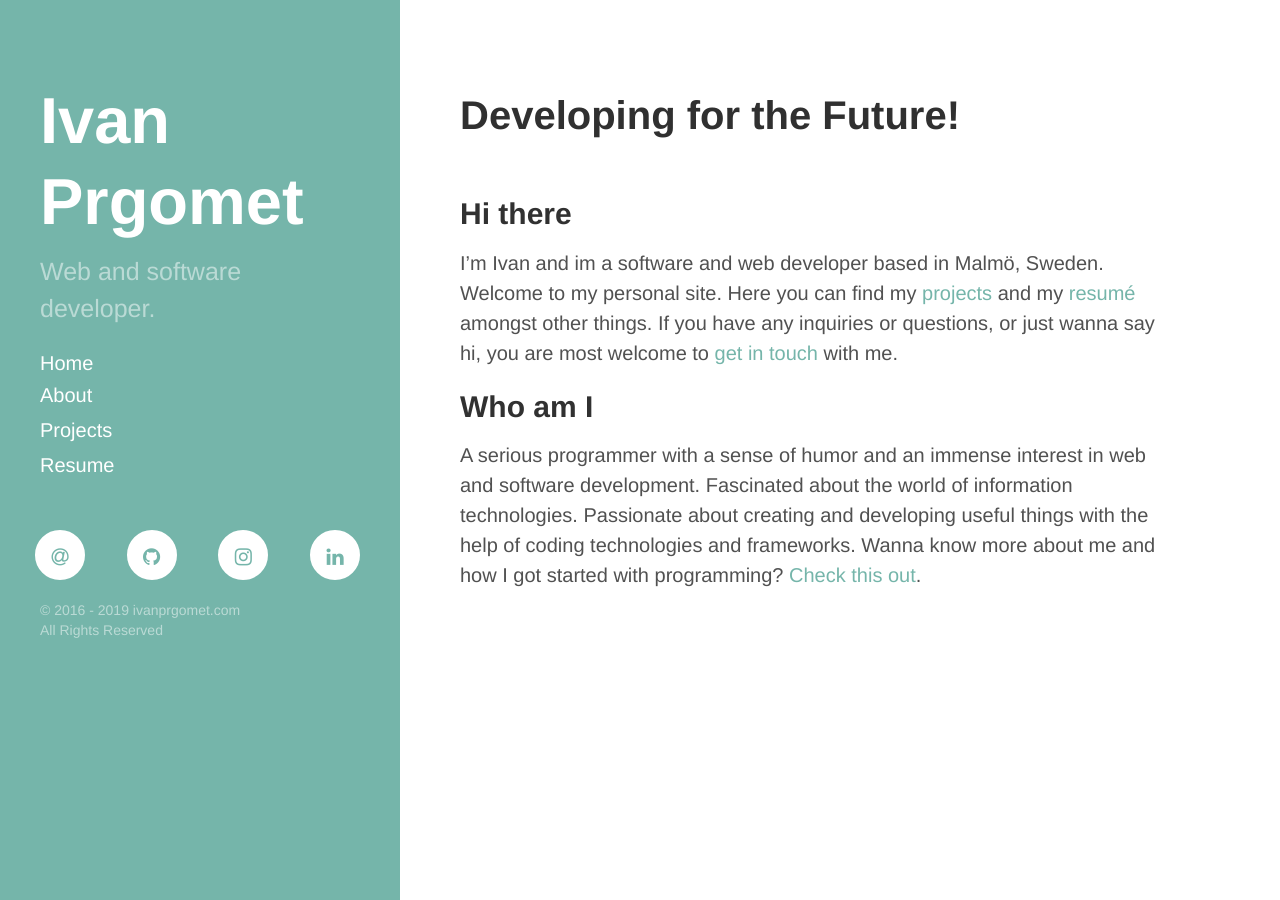
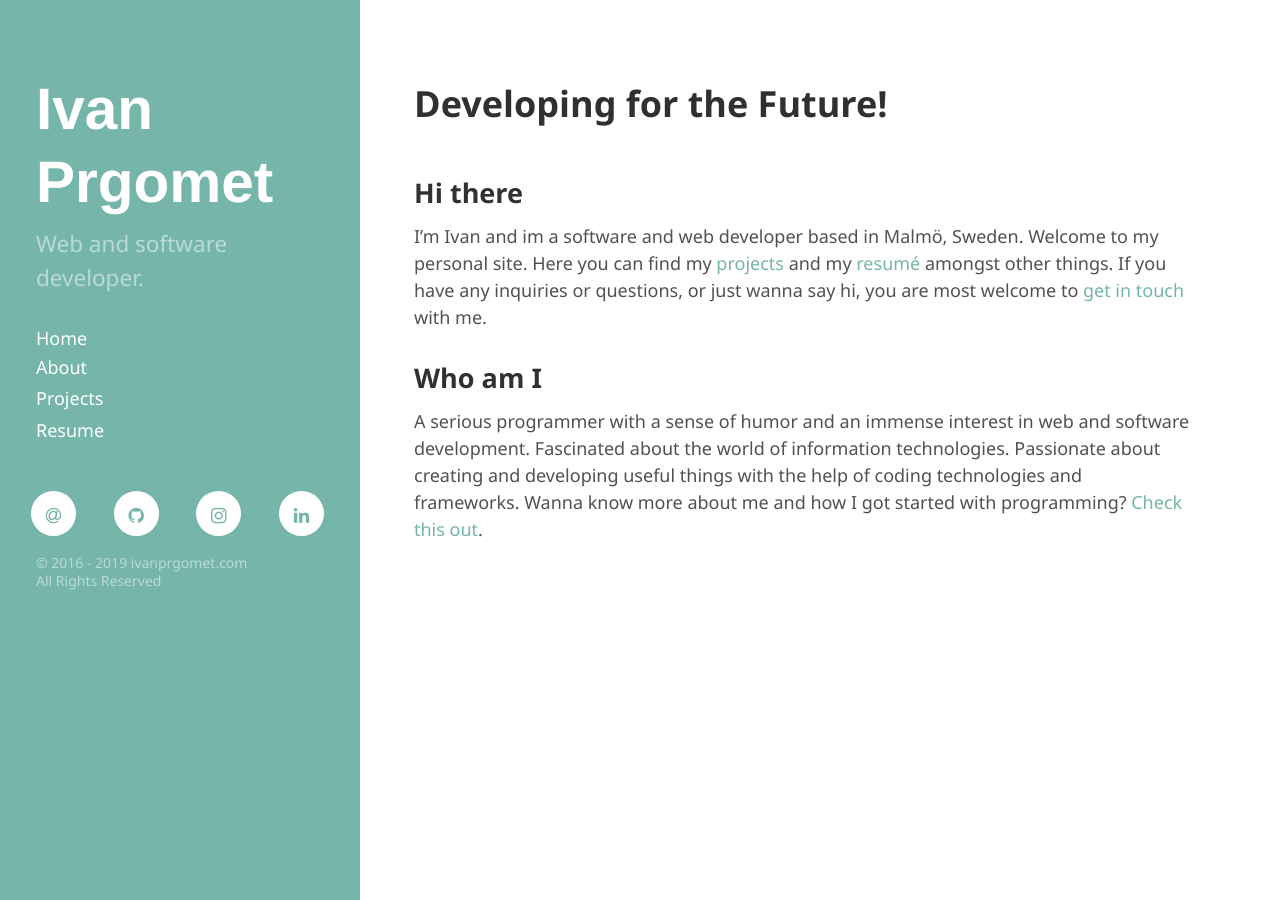
Before and after one commit to ivanprgomet-ip/ivanprgomet-ip.github.io, a Jekyll site: the page built from index.md, in a window 1280 px wide. Built offline with Jekyll 4.4.1, drawn with Linux system fonts in a browser that asks for light colours; nearby versions of some CDN libraries.

Commit message:
Font family changed and font size also.

```diff
--- a/public/css/ivanprgomet.css
+++ b/public/css/ivanprgomet.css
@@ -355,6 +355,19 @@ a.btn-outline {
   color: #6ca0dc;
 } */
 
+html {
+  font-family: 'Segoe UI', Tahoma, Geneva, Verdana, sans-serif;
+  font-size: 18px;
+}
+
+.post-date {
+  margin-bottom: 3px;
+  color: #9a9a9a;
+}
+
+p {
+  margin-bottom: 30px;
+}
 
 footer .copyright {
   font-size: 14px;
```
Also changed, not shown: _projects/covstatistics.md (added, +8 -0 lines).
